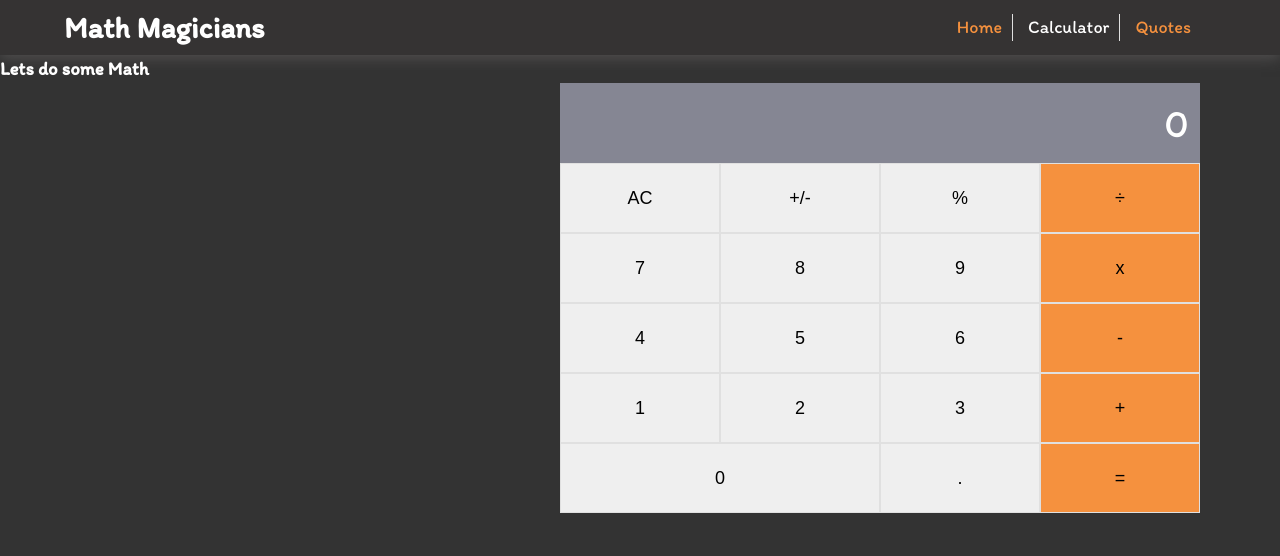
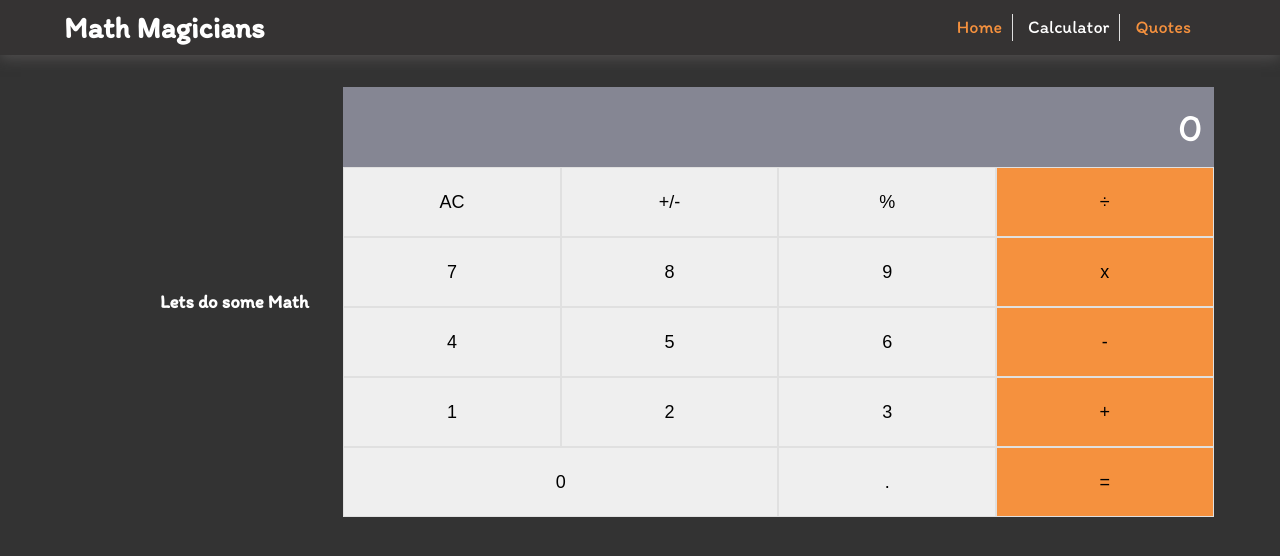
Before and after one commit to AlaaAlsalem/MathMagicians, a React (Create React App) app: page /calculator in a window 1280 px wide. Shown: the top 556 px of the page. Built offline with nearby package versions, Linux system fonts and the light colour scheme.

Commit message:
Work on Code review suggested changes

```diff
--- a/src/App.js
+++ b/src/App.js
@@ -9,14 +9,13 @@ import Navbar from './pages/Navbar';
 class App extends React.PureComponent {
   render() {
     return (
-      <>
+      <div className="App">
         <Navbar />
         <Switch>
           <Route exact path="/">
-            <div className="App">
-              <Home />
 
-            </div>
+            <Home />
+
           </Route>
           <Route exact path="/calculator">
             <Calculator />
@@ -25,7 +24,7 @@ class App extends React.PureComponent {
             <Quote />
           </Route>
         </Switch>
-      </>
+      </div>
     );
   }
 }
--- a/src/index.css
+++ b/src/index.css
@@ -251,8 +251,11 @@ button:active {
   }
 
   .calculatorSection {
-    display: inline;
+    justify-content: center;
+    align-items: center;
+    display: flex;
     justify-self: right;
-    width: 800px;
+    padding: 2rem;
+    width: 90%;
   }
 }
--- a/src/pages/Calculator.js
+++ b/src/pages/Calculator.js
@@ -2,10 +2,9 @@ import Calculater from '../Components/Calculater';
 
 const Calculator = () => (
   <div className="calcSections">
-    <div>
+
+    <div className="calculatorSection">
       <h3> Lets do some Math</h3>
-    </div>
-    <div className="calculatorSection">
       <Calculater />
     </div>
   </div>
```
